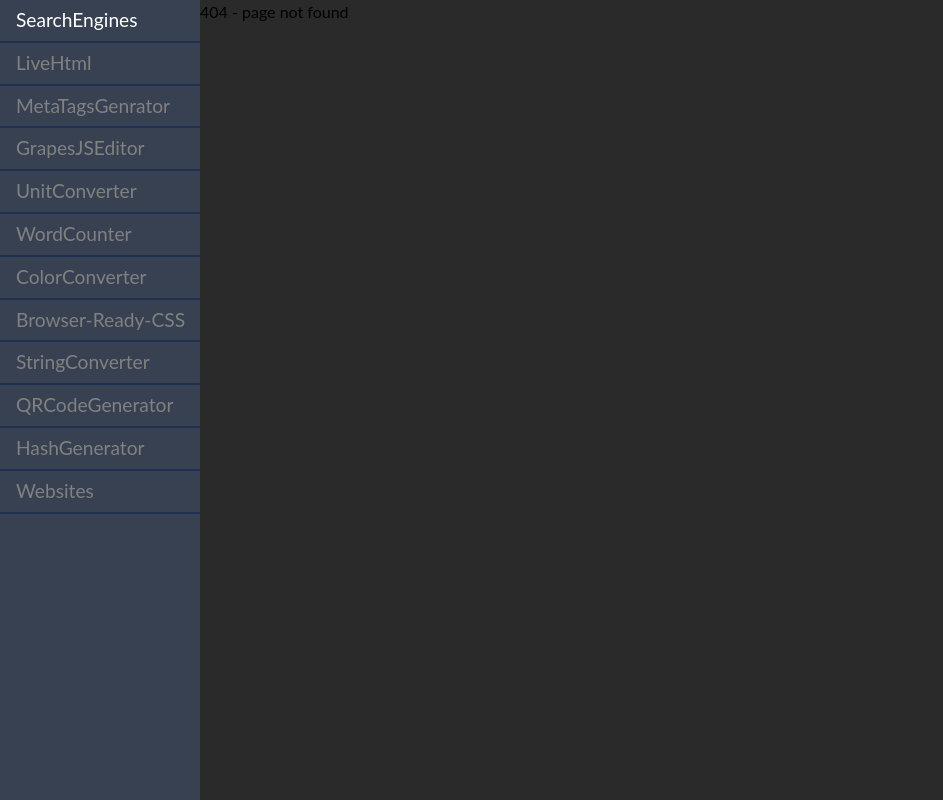
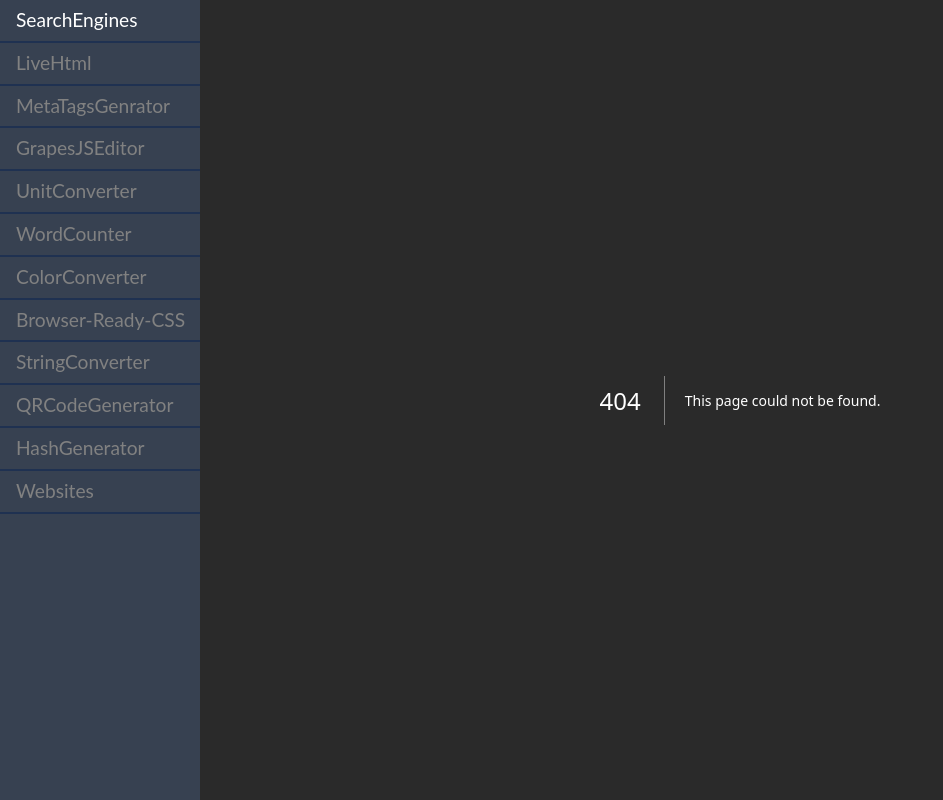
Before and after one commit to deniseulenburg/dev.tools, a React (Vite) app: page /Test in a window 1280 px wide. Before the commit this address had no page. Shown: the whole page, without its empty margins (0-943 px from the left). Built offline with nearby package versions, Linux system fonts and the light colour scheme.

Commit message:
added 404 error page

```diff
--- a/src/pages/NoPage.jsx
+++ b/src/pages/NoPage.jsx
@@ -1,5 +1,20 @@
-const NoPage = () => {
-  return <h1>404 - page not found</h1>;
+export default function NotPage() {
+  const styles = {
+    main: { fontFamily: 'system-ui,"Segoe UI",Roboto,Helvetica,Arial,sans-serif,"Apple Color Emoji","Segoe UI Emoji"', color: 'white', height: '100vh', textAlign: 'center', display: 'flex', flexDirection: 'column', alignItems: 'center', justifyContent: 'center' },
+    h1: { display: 'inline-block', margin: '0 20px 0 0', padding: '0 23px 0 0', fontSize: '24px', fontWeight: 500, verticalAlign: 'top', lineHeight: '49px', borderRight: '1px solid grey' },
+    h2: { fontSize: '14px', fontWeight: 400, lineHeight: '49px', margin: 0 },
+  }
+
+  return (
+    <div className="w-full h-screen" style={styles.main}>
+      <div>
+        <h1 style={styles.h1}>
+          404
+        </h1>
+        <div style={{ display: 'inline-block' }}>
+          <h2 style={styles.h2}>This page could not be found.</h2>
+        </div>
+      </div>
+    </div>
+  );
 };
-
-export default NoPage;
--- a/src/pages/testing/Test.jsx
+++ b/src/pages/testing/Test.jsx
@@ -1,11 +1,10 @@
-// import Fallback from "../Fallback";
+import NoPage from "../NoPage";
 
 export default function Test() {
 
     return (
         <>
-            {/* <Fallback /> */}
-            waiting...
+            <NoPage />
         </>
     );
 }
```
